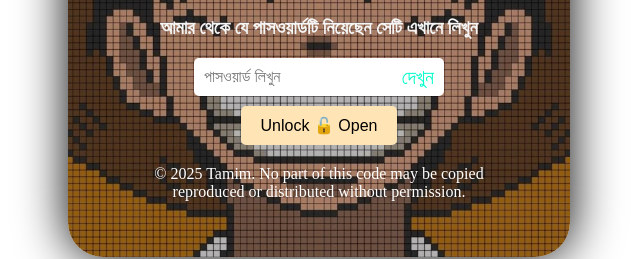
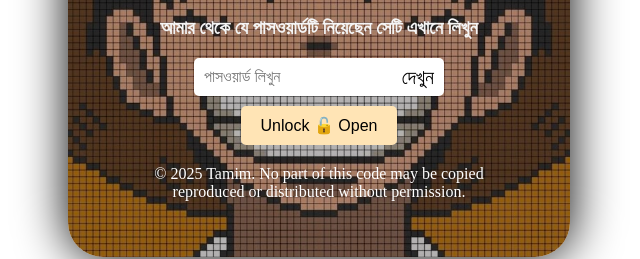
Before and after one commit to htmlcoderbd/All-site-share, a plain HTML site: page index.html in a window 1280 px wide. Shown: the part 317-576 px from the top of the page, 321-961 px from the left. Drawn offline with Linux system fonts and the light colour scheme.

Commit message:
style.css

```diff
--- a/style.css
+++ b/style.css
@@ -52,7 +52,7 @@ input[type="text"] {
   cursor: pointer;
   user-select: none;
   font-size: 20px;
-  color: #00ffcc;
+  color: black;
 }
 
 
```
